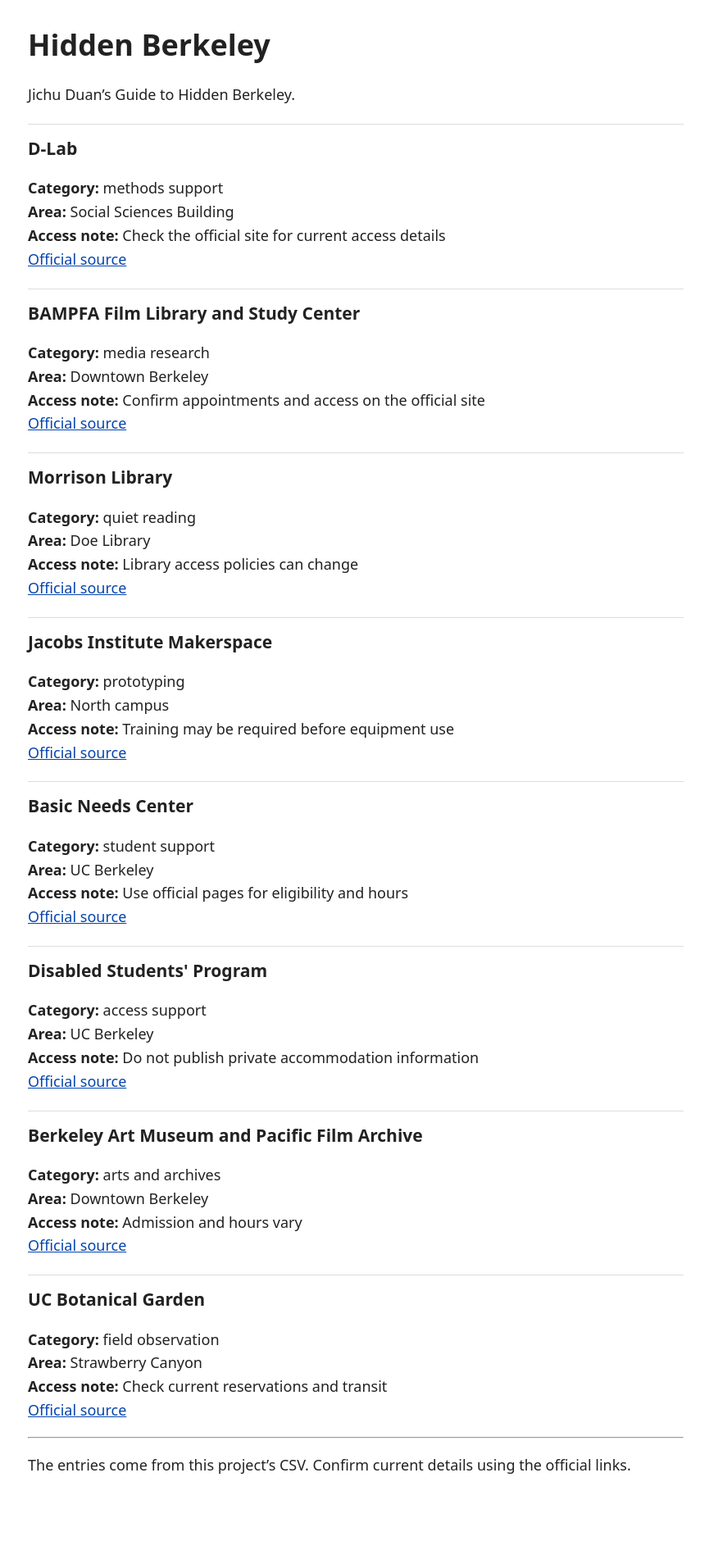
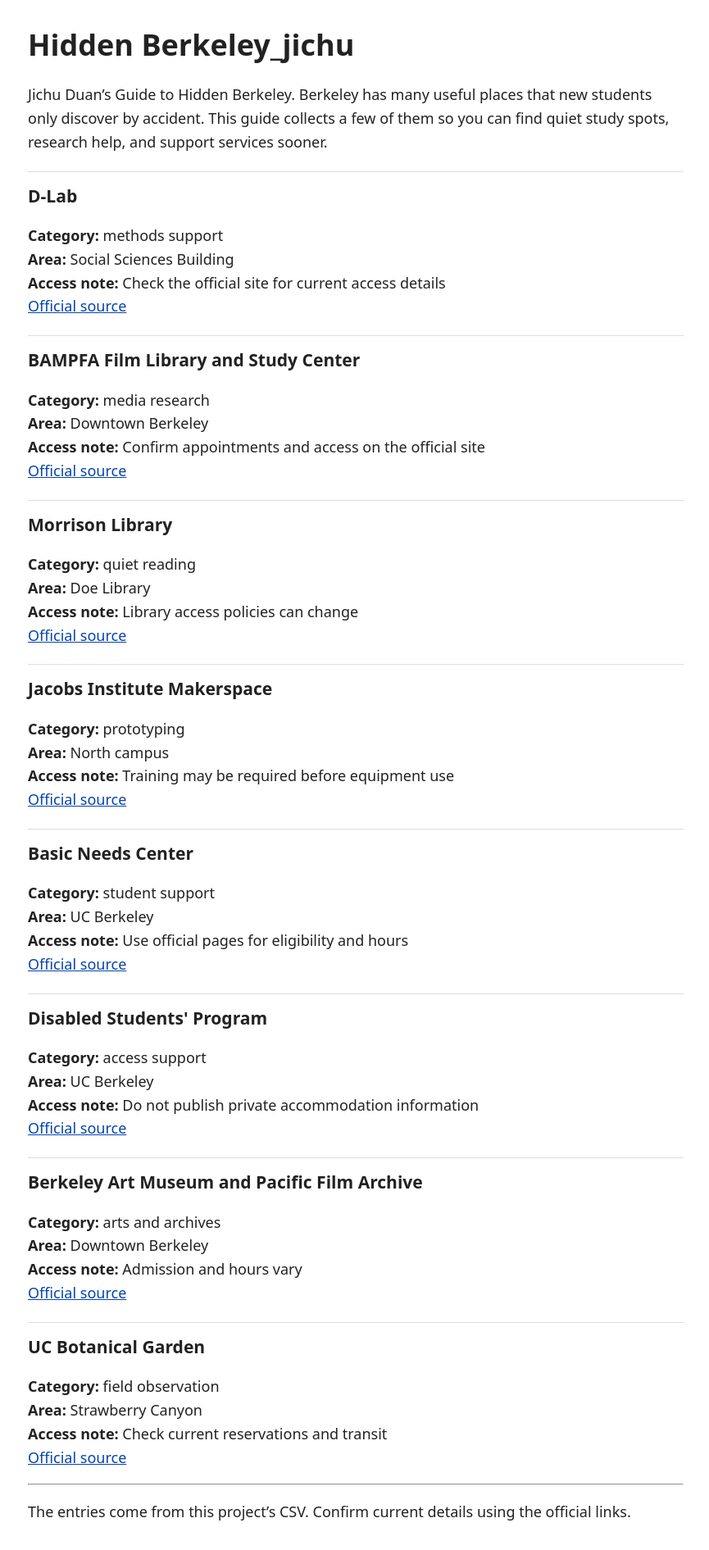
Before and after one commit to jichuduan/hidden-berkeley, a Jekyll site: the page built from docs/index.md, in a window 1280 px wide. Shown: the whole page at 82% size, without its empty margins (206-1071 px from the left). Built offline with Jekyll 4.4.1, drawn with Linux system fonts in a browser that asks for light colours; before the commit the page ends 1834 px from its top, so only the background shows below that.

Commit message:
changes
changes

```diff
--- a/docs/index.md
+++ b/docs/index.md
@@ -3,9 +3,9 @@
 title: Hidden Berkeley
 ---
 
-# Hidden Berkeley
+# Hidden Berkeley_jichu
 
-Jichu Duan's Guide to Hidden Berkeley.
+Jichu Duan's Guide to Hidden Berkeley. Berkeley has many useful places that new students only discover by accident. This guide collects a few of them so you can find quiet study spots, research help, and support services sooner.
 
 <!-- Edit the heading and introduction above. The supplied loop below displays each row of the CSV. -->
 {% for resource in site.data.locations %}
```
